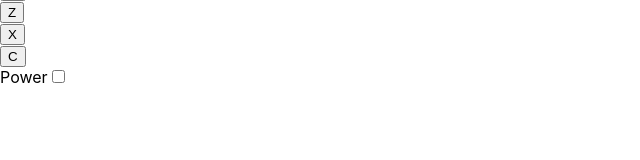
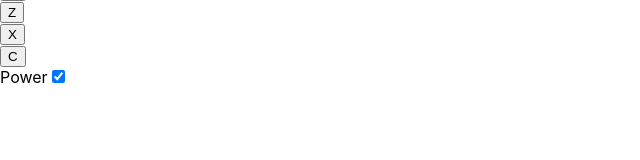
Before and after one commit to macluiggy/drum-machine-free-code-camp, a React (Create React App) app: page / in a window 1280 px wide. Shown: the part 131-291 px from the top of the page, without its empty margins (0-640 px from the left). Built offline with nearby package versions, Linux system fonts and the light colour scheme.

Commit message:
checked attribute added

```diff
--- a/src/components/InputWithLabel.jsx
+++ b/src/components/InputWithLabel.jsx
@@ -6,7 +6,8 @@ const InputWithLabel = ({ type, id, name, children, swtchPwr, power }) => {
 			 type={type}
 			 id={id}
 			 name={name}
-			 onClick={swtchPwr} />
+			 onClick={swtchPwr}
+			 checked={power} />
 		</>
 		)
 }
```
